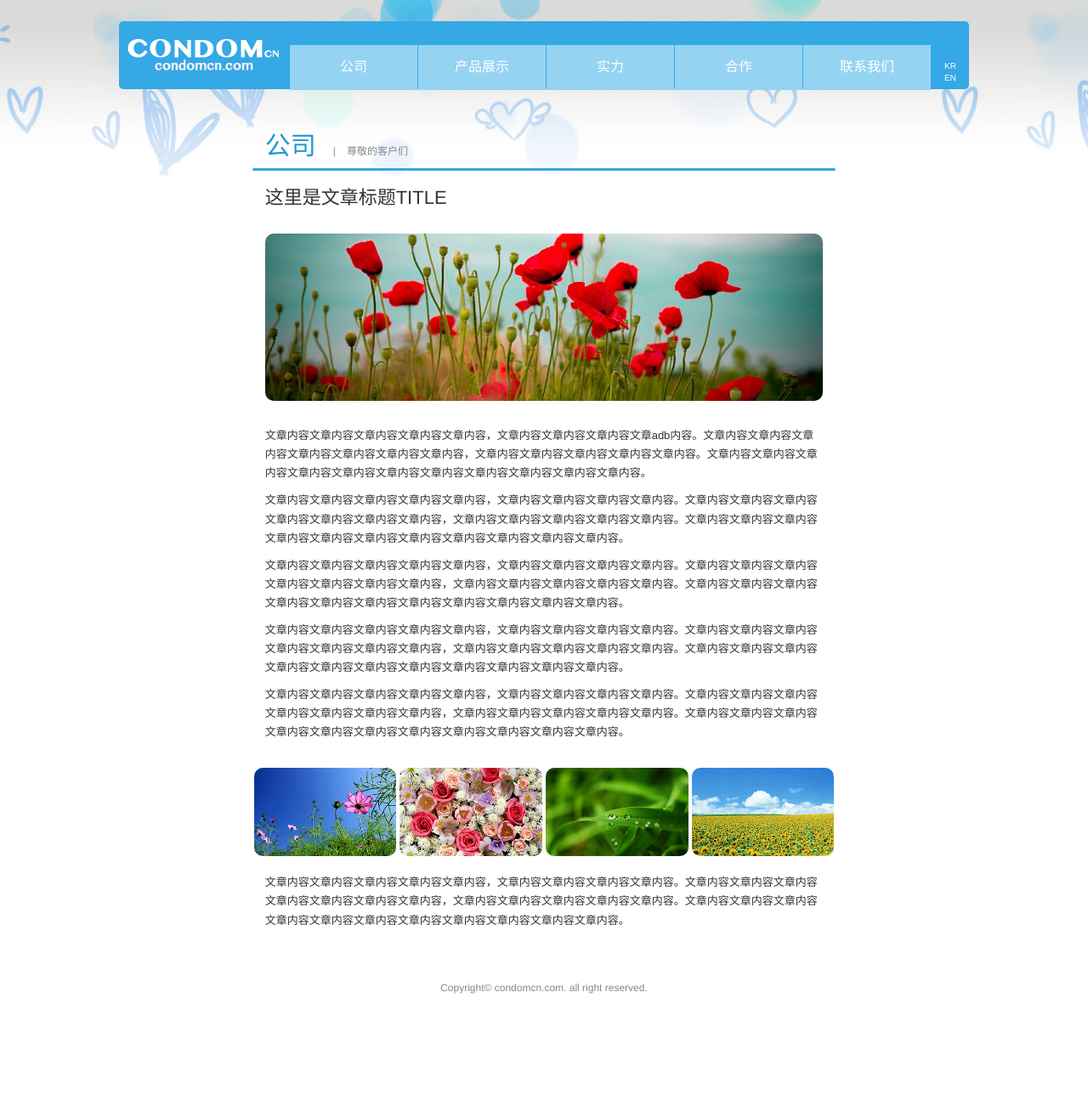
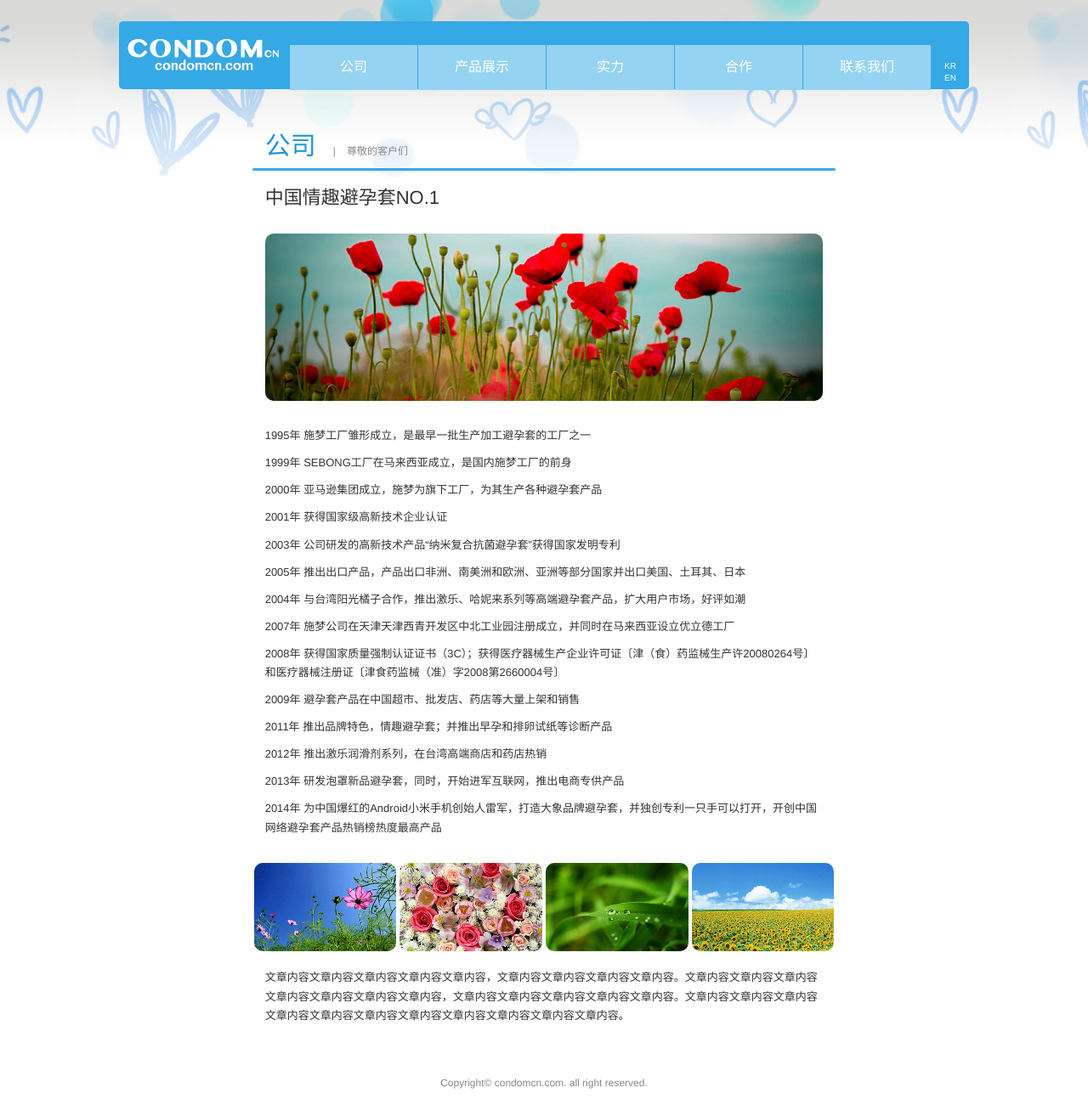
Before and after one commit to condomcn/condomcn.github.io, a Jekyll site: the page built from index.html, in a window 1280 px wide. Shown: the whole page at 85% size. Built offline with Jekyll 4.4.1, drawn with Linux system fonts in a browser that asks for light colours; Markdown is read by kramdown in place of the engine named in the settings; comment, search, counter and statistics services are not loaded; before the commit the page ends 1202 px from its top, so only the background shows below that.

Commit message:
+工厂历史

```diff
--- a/index.html
+++ b/index.html
@@ -3,7 +3,7 @@ layout: post
 name: company
 label: 公司
 greeting: 尊敬的客户们
-article_title: 这里是文章标题TITLE
+article_title: 中国情趣避孕套NO.1
 lang: cn
 ---
 
@@ -11,21 +11,47 @@ lang: cn
     <img src="img/tmp.jpg">
 </p>
 <p>
-文章内容文章内容文章内容文章内容文章内容，文章内容文章内容文章内容文章adb内容。文章内容文章内容文章内容文章内容文章内容文章内容文章内容，文章内容文章内容文章内容文章内容文章内容。文章内容文章内容文章内容文章内容文章内容文章内容文章内容文章内容文章内容文章内容文章内容。
+1995年		施梦工厂雏形成立，是最早一批生产加工避孕套的工厂之一
 </p>
 <p>
-文章内容文章内容文章内容文章内容文章内容，文章内容文章内容文章内容文章内容。文章内容文章内容文章内容文章内容文章内容文章内容文章内容，文章内容文章内容文章内容文章内容文章内容。文章内容文章内容文章内容文章内容文章内容文章内容文章内容文章内容文章内容文章内容文章内容。
+1999年		SEBONG工厂在马来西亚成立，是国内施梦工厂的前身
 </p>
 <p>
-文章内容文章内容文章内容文章内容文章内容，文章内容文章内容文章内容文章内容。文章内容文章内容文章内容文章内容文章内容文章内容文章内容，文章内容文章内容文章内容文章内容文章内容。文章内容文章内容文章内容文章内容文章内容文章内容文章内容文章内容文章内容文章内容文章内容。
+2000年		亚马逊集团成立，施梦为旗下工厂，为其生产各种避孕套产品
 </p>
 <p>
-文章内容文章内容文章内容文章内容文章内容，文章内容文章内容文章内容文章内容。文章内容文章内容文章内容文章内容文章内容文章内容文章内容，文章内容文章内容文章内容文章内容文章内容。文章内容文章内容文章内容文章内容文章内容文章内容文章内容文章内容文章内容文章内容文章内容。
+2001年		获得国家级高新技术企业认证
 </p>
 <p>
-文章内容文章内容文章内容文章内容文章内容，文章内容文章内容文章内容文章内容。文章内容文章内容文章内容文章内容文章内容文章内容文章内容，文章内容文章内容文章内容文章内容文章内容。文章内容文章内容文章内容文章内容文章内容文章内容文章内容文章内容文章内容文章内容文章内容。
+2003年		公司研发的高新技术产品“纳米复合抗菌避孕套”获得国家发明专利
 </p>
-<div class="imglist row">
+<p>
+2005年		推出出口产品，产品出口非洲、南美洲和欧洲、亚洲等部分国家并出口美国、土耳其、日本
+</p>
+<p>
+2004年		与台湾阳光橘子合作，推出激乐、哈妮来系列等高端避孕套产品，扩大用户市场，好评如潮
+</p>
+<p>
+2007年		施梦公司在天津天津西青开发区中北工业园注册成立，并同时在马来西亚设立优立德工厂
+</p>
+<p>
+2008年      获得国家质量强制认证证书（3C）；获得医疗器械生产企业许可证〔津（食）药监械生产许20080264号〕和医疗器械注册证〔津食药监械（准）字2008第2660004号〕
+</p>
+<p>
+2009年		避孕套产品在中国超市、批发店、药店等大量上架和销售
+</p>
+<p>
+2011年		推出品牌特色，情趣避孕套；并推出早孕和排卵试纸等诊断产品
+</p>
+<p>
+2012年		推出激乐润滑剂系列，在台湾高端商店和药店热销
+</p>
+<p>
+2013年		研发泡罩新品避孕套，同时，开始进军互联网，推出电商专供产品
+</p>
+<p>
+2014年		为中国爆红的Android小米手机创始人雷军，打造大象品牌避孕套，并独创专利一只手可以打开，开创中国网络避孕套产品热销榜热度最高产品
+</p><div class="imglist row">
     <div class="col-md-3">
         <img src="img/tmp1.png">
     </div>
```
Also changed, not shown: cooperation.html (+1 -42 lines).
